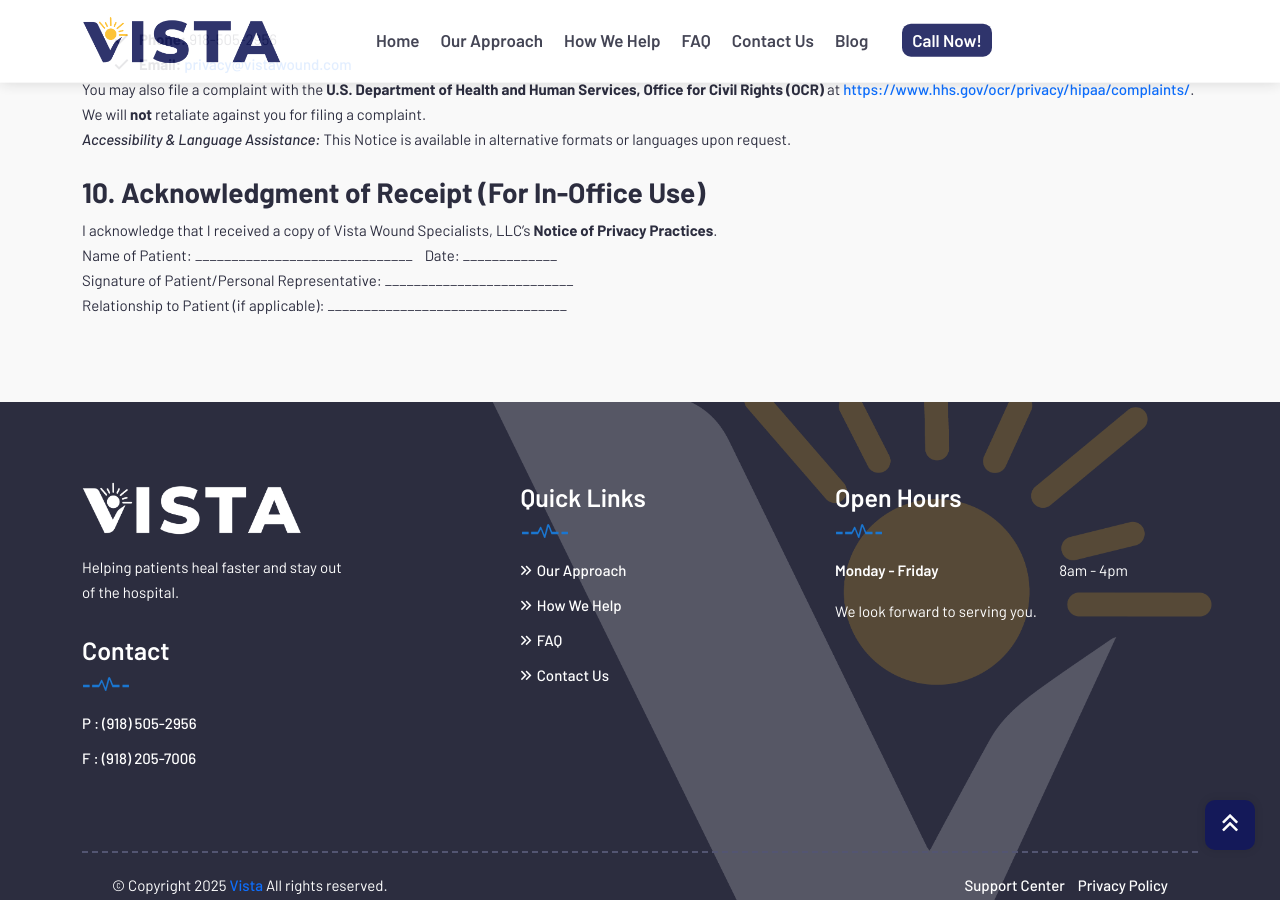
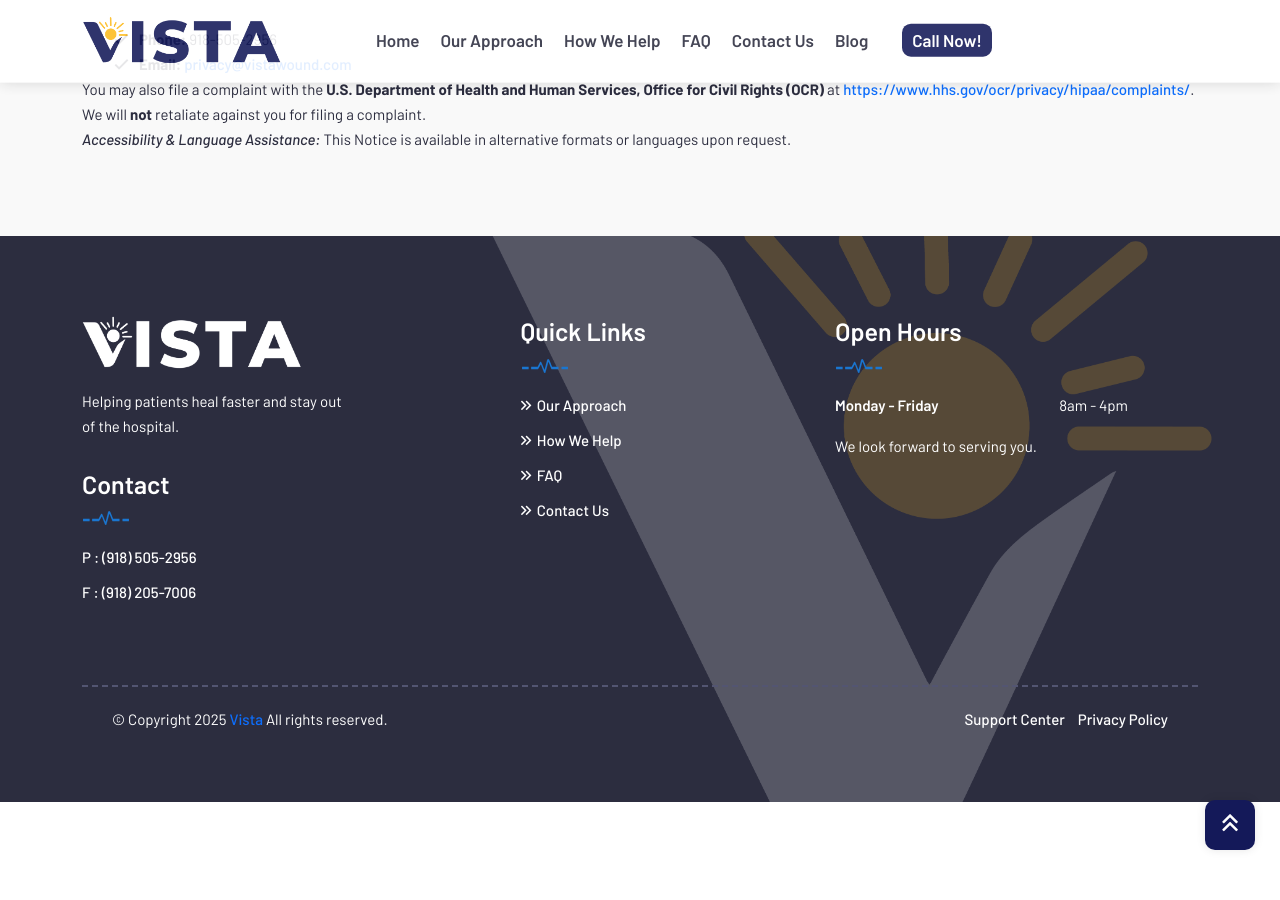
Before and after one commit to cees3/vistawound, a Jekyll site: the page built from pages/notice-of-privacy-practices.md, in a window 1280 px wide and 900 px high, scrolled down 3050 px. Built offline with Jekyll 4.4.1, drawn with Linux system fonts in a browser that asks for light colours.

Commit message:
Update notice-of-privacy-practices.md
Remove In-office use section

```diff
--- a/pages/notice-of-privacy-practices.md
+++ b/pages/notice-of-privacy-practices.md
@@ -110,12 +110,3 @@ permalink: /notice-of-privacy-practices/
                 <p>You may also file a complaint with the <b>U.S. Department of Health and Human Services, Office for Civil Rights (OCR)</b> at <a href="https://www.hhs.gov/ocr/privacy/hipaa/complaints/" target="_blank" rel="noopener">https://www.hhs.gov/ocr/privacy/hipaa/complaints/</a>. We will <b>not</b> retaliate against you for filing a complaint.</p>
                 <p><em>Accessibility & Language Assistance:</em> This Notice is available in alternative formats or languages upon request.</p>
             </div>
-            <div class="mb-4">
-                <h3 class="mb-2">10. Acknowledgment of Receipt (For In-Office Use)</h3>
-                <p>I acknowledge that I received a copy of Vista Wound Specialists, LLC’s <b>Notice of Privacy Practices</b>.</p>
-                <p>Name of Patient: ______________________________ &nbsp;&nbsp; Date: _____________</p>
-                <p>Signature of Patient/Personal Representative: __________________________</p>
-                <p>Relationship to Patient (if applicable): _________________________________</p>
-            </div>
-        </div>
-</section>
```
